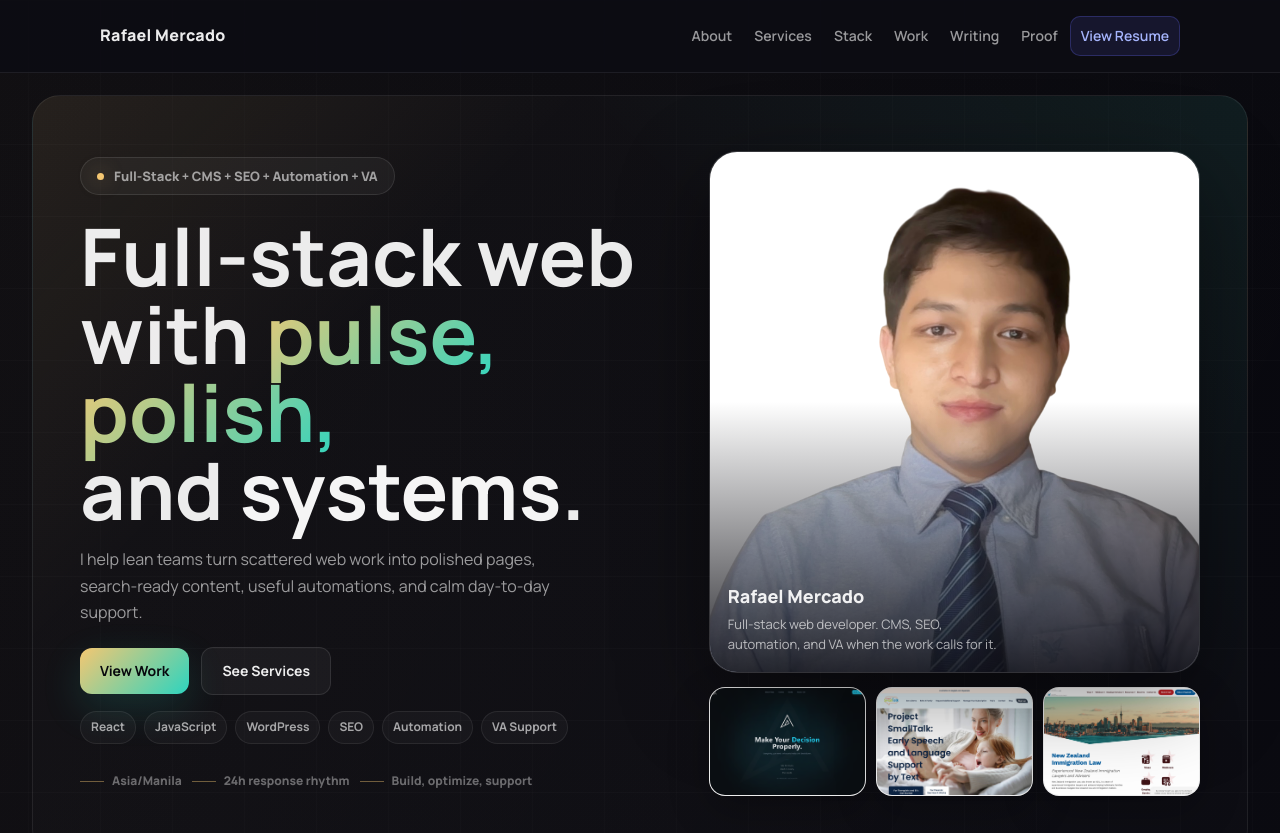
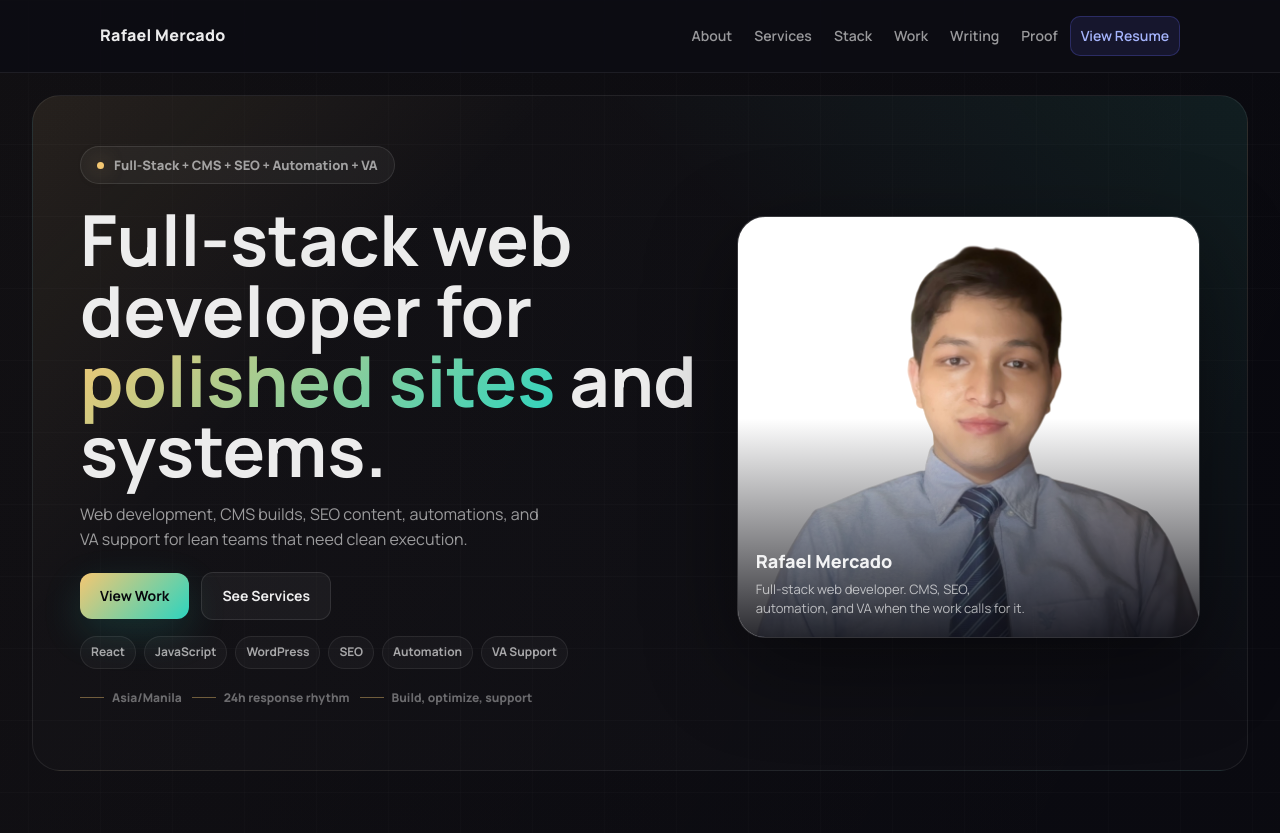
Before and after one commit to rafaellmrcs/portfolio, a website: page index.html in a window 1280 px wide. Shown: the top 833 px of the page. Drawn offline with Linux system fonts and the light colour scheme; files whose address does not match are found by name.

Commit message:
Tighten hero layout and simplify scrolling

```diff
--- a/index.html
+++ b/index.html
@@ -68,15 +68,11 @@
             </div>
 
             <h1>
-              Full-stack web<br />
-              with <span class="grad">pulse,</span><br />
-              <span class="grad">polish,</span><br />
-              and <span class="grad2">systems</span>.
+              Full-stack web developer for <span class="grad">polished sites</span> and systems.
             </h1>
 
             <p class="sub">
-              I help lean teams turn scattered web work into polished pages,
-              search-ready content, useful automations, and calm day-to-day support.
+              Web development, CMS builds, SEO content, automations, and VA support for lean teams that need clean execution.
             </p>
 
             <div class="hero__cta">
@@ -105,19 +101,13 @@
             </div>
           </div>
 
-          <aside class="hero-portrait reveal" aria-label="Rafael Mercado portrait and selected work preview">
+          <aside class="hero-portrait reveal" aria-label="Rafael Mercado portrait">
             <div class="portrait-frame">
               <img src="assets/img1.png" alt="Rafael Mercado" />
               <div class="portrait-caption">
                 <b>Rafael Mercado</b>
                 <span>Full-stack web developer. CMS, SEO, automation, and VA when the work calls for it.</span>
               </div>
-            </div>
-
-            <div class="hero-work-strip" aria-label="Selected project previews">
-              <img src="assets/p13.png" alt="Join Ascend project preview" />
-              <img src="assets/p2.png" alt="Project SmallTalk project preview" />
-              <img src="assets/p9.png" alt="NZIL project preview" />
             </div>
           </aside>
         </div>
--- a/script.js
+++ b/script.js
@@ -47,30 +47,6 @@ if (canUsePointerMotion) {
     });
   });
 }
-
-// Smooth anchor movement with sticky-nav offset
-document.querySelectorAll('a[href^="#"]').forEach((link) => {
-  link.addEventListener("click", (event) => {
-    const hash = link.getAttribute("href");
-    if (!hash || hash === "#") return;
-
-    const target = document.getElementById(hash.slice(1));
-    if (!target) return;
-
-    event.preventDefault();
-
-    const nav = document.querySelector(".nav");
-    const offset = (nav ? nav.offsetHeight : 72) + 14;
-    const top = Math.max(0, target.getBoundingClientRect().top + window.scrollY - offset);
-
-    window.scrollTo({
-      top,
-      behavior: prefersReducedMotion ? "auto" : "smooth"
-    });
-
-    window.history.pushState(null, "", hash);
-  });
-});
 
 // Scroll to top button
 const scrollTopBtn = document.getElementById("scrollTopBtn");
--- a/styles.css
+++ b/styles.css
@@ -126,7 +126,7 @@ img{ max-width:100%; height:auto; display:block; }
 /* Hero */
 .hero{
   position: relative;
-  padding: 56px 20px 52px;
+  padding: 34px 20px 38px;
   overflow: hidden;
 }
 .hero::before{
@@ -146,19 +146,19 @@ img{ max-width:100%; height:auto; display:block; }
   max-width: var(--max);
   margin: 0 auto;
   display:grid;
-  grid-template-columns: minmax(0, 0.92fr) minmax(340px, 0.76fr);
-  gap: 34px;
+  grid-template-columns: minmax(0, 0.92fr) minmax(320px, 0.68fr);
+  gap: 30px;
   align-items: center;
   position: relative;
 }
 .hero__inner--editorial{
-  min-height: min(720px, calc(100vh - 110px));
+  min-height: clamp(560px, calc(100svh - 128px), 640px);
 }
 .hero__content{
   display: flex;
   flex-direction: column;
   justify-content: center;
-  min-height: 420px;
+  min-height: 0;
 }
 
 /* Badge */
@@ -198,10 +198,10 @@ img{ max-width:100%; height:auto; display:block; }
 
 .hero h1{
   max-width: 780px;
-  font-size: clamp(42px, 6.2vw, 82px);
-  line-height: 0.98;
+  font-size: clamp(40px, 5.5vw, 72px);
+  line-height: 1;
   letter-spacing: 0;
-  margin: 22px 0 18px;
+  margin: 20px 0 16px;
 }
 .grad{
   background: linear-gradient(135deg, var(--warm), var(--teal));
@@ -209,16 +209,13 @@ img{ max-width:100%; height:auto; display:block; }
   background-clip:text;
   color: transparent;
 }
-.grad2{
-  color: rgba(255,255,255,0.96);
-}
 .sub{
   color: var(--muted);
   font-size: 16px;
-  max-width: 52ch;
-  line-height: 1.65;
-}
-.hero__cta{ display:flex; gap:12px; align-items:center; margin-top: 22px; flex-wrap: wrap; }
+  max-width: 48ch;
+  line-height: 1.58;
+}
+.hero__cta{ display:flex; gap:12px; align-items:center; margin-top: 20px; flex-wrap: wrap; }
 
 .btn{
   display:inline-flex; align-items:center; justify-content:center;
@@ -280,7 +277,7 @@ img{ max-width:100%; height:auto; display:block; }
   display: flex;
   flex-wrap: wrap;
   gap: 10px;
-  margin-top: 28px;
+  margin-top: 20px;
   color: var(--muted2);
   font-size: 12px;
   font-weight: 800;
@@ -304,7 +301,7 @@ img{ max-width:100%; height:auto; display:block; }
 }
 .portrait-frame{
   position: relative;
-  min-height: 520px;
+  min-height: clamp(420px, 52svh, 500px);
   overflow: hidden;
   border-radius: 28px;
   border: 1px solid rgba(255,255,255,0.12);
@@ -314,7 +311,7 @@ img{ max-width:100%; height:auto; display:block; }
 .portrait-frame img{
   width: 100%;
   height: 100%;
-  min-height: 520px;
+  min-height: clamp(420px, 52svh, 500px);
   object-fit: cover;
   object-position: center;
   filter: saturate(0.96) contrast(1.03);
@@ -344,23 +341,6 @@ img{ max-width:100%; height:auto; display:block; }
   font-size: 13px;
   line-height: 1.5;
 }
-.hero-work-strip{
-  display: grid;
-  grid-template-columns: repeat(3, minmax(0, 1fr));
-  gap: 10px;
-  align-items: stretch;
-}
-.hero-work-strip img{
-  width: 100%;
-  height: clamp(82px, 8.5vw, 112px);
-  object-fit: cover;
-  object-position: top;
-  border-radius: 16px;
-  border: 1px solid rgba(255,255,255,0.10);
-  background: rgba(255,255,255,0.92);
-  box-shadow: 0 14px 42px rgba(0,0,0,0.24);
-}
-
 /* Hero snapshot */
 .hero__snapshot{
   display: flex;
@@ -1879,11 +1859,8 @@ input::placeholder, textarea::placeholder{ color: rgba(255,255,255,0.35); }
   .hero-notes span::before{ width: 14px; }
   .hero-portrait{ width: 100%; }
   .portrait-frame,
-  .portrait-frame img{ min-height: 380px; }
+  .portrait-frame img{ min-height: 340px; }
   .portrait-frame{ border-radius: 22px; }
-  .hero-work-strip{ grid-template-columns: repeat(3, minmax(0,1fr)); gap: 8px; }
-  .hero-work-strip img{ height: clamp(68px, 18vw, 90px); }
-  .hero-work-strip img{ border-radius: 12px; }
   .sub{ font-size: 15px; }
   .snapshot-panel{ padding: 18px; text-align: left; }
   .snapshot-grid{ grid-template-columns: 1fr; }
```
